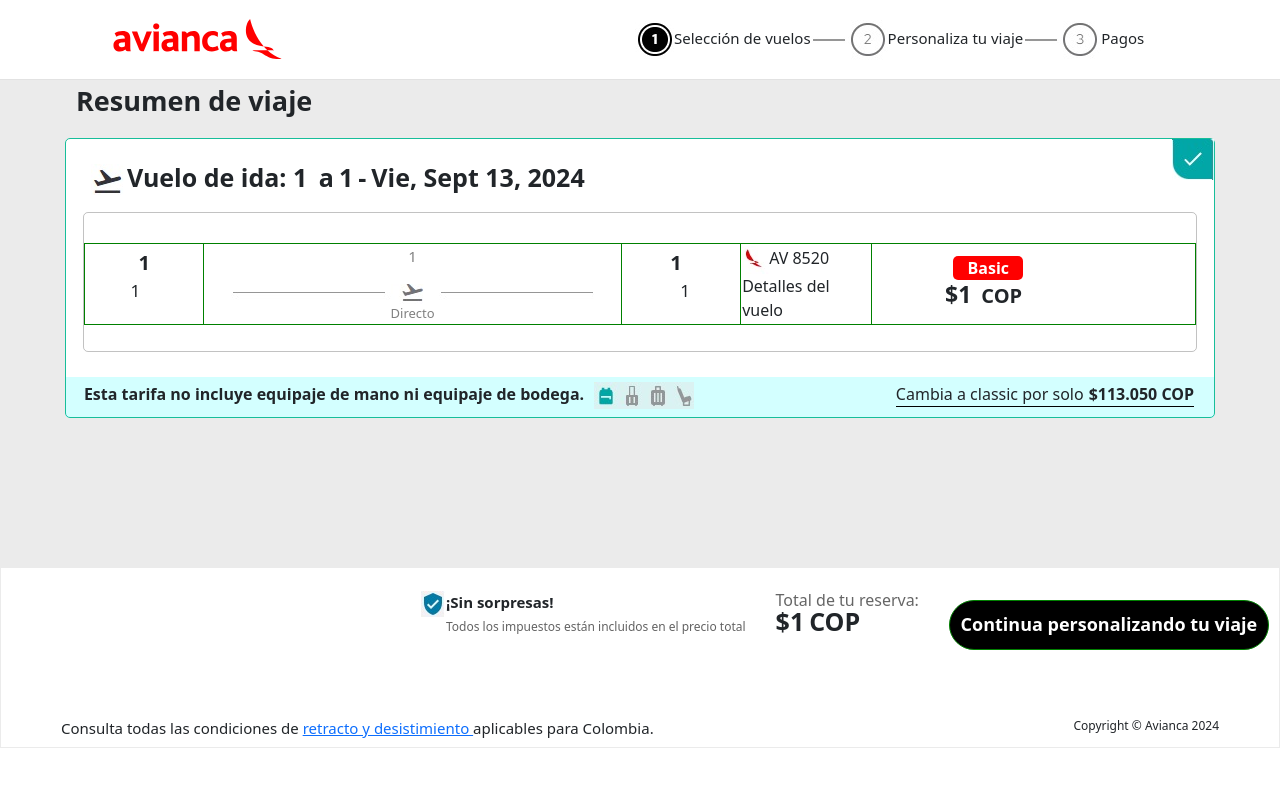
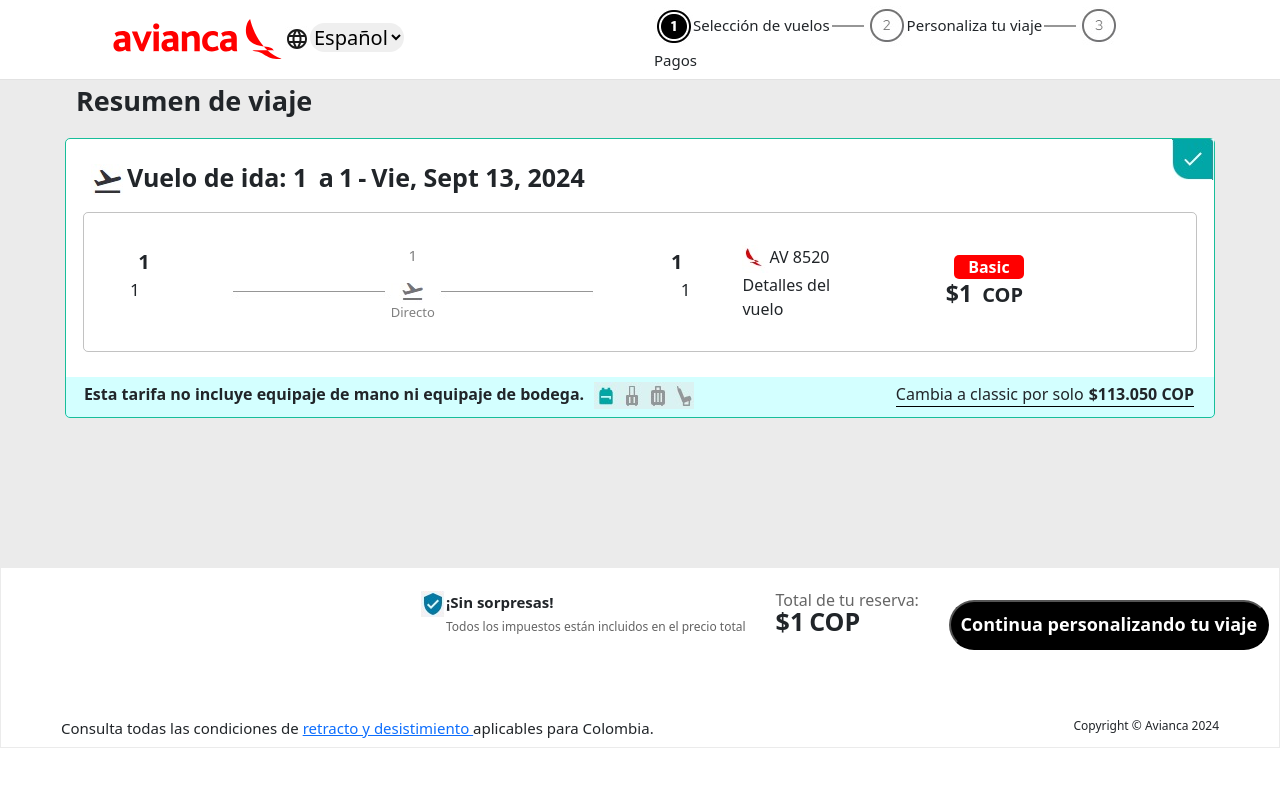
Before and after one commit to proyectosoftware-max/aerolinea, a React (Vite) app: page /resumen/1/1/1/1/1/1/1/1/1/1 in a window 1280 px wide. Shown: the top 786 px of the page. Built offline with nearby package versions, Linux system fonts and the light colour scheme.

Commit message:
Proyecto aerolinea

```diff
--- a/src/Css/accordion.css
+++ b/src/Css/accordion.css
@@ -178,6 +178,6 @@
 .contenedor_popoverAccordion{
   padding-top: 20px;
   padding-bottom: 20px;
-  border-top: 1px solid black;
+  border-top: 1px solid rgba(0, 0, 0, 0.247);
 
 }
--- a/src/Css/navBar.css
+++ b/src/Css/navBar.css
@@ -2,9 +2,9 @@
     background-color: white;
     height: 80px;
     transition: opacity 0.3s ease, transform 0.3s ease;
-    -webkit-box-shadow: -4px 7px 18px 0px rgba(0,0,0,0.1);
--moz-box-shadow: -4px 7px 18px 0px rgba(0,0,0,0.1);
-box-shadow: -4px 7px 18px 0px rgba(0,0,0,0.1);
+    -webkit-box-shadow: -4px 7px 18px 0px rgba(0, 0, 0, 0.1);
+    -moz-box-shadow: -4px 7px 18px 0px rgba(0, 0, 0, 0.1);
+    box-shadow: -4px 7px 18px 0px rgba(0, 0, 0, 0.1);
 }
 
 .navbarModificarBusqueda {
@@ -14,13 +14,13 @@
     border-bottom-right-radius: 10px;
     width: 90%;
     margin: 0 auto;
-    -webkit-box-shadow: -4px 7px 18px 0px rgba(0,0,0,0.1);
--moz-box-shadow: -4px 7px 18px 0px rgba(0,0,0,0.1);
-box-shadow: -4px 7px 18px 0px rgba(0,0,0,0.1);
+    -webkit-box-shadow: -4px 7px 18px 0px rgba(0, 0, 0, 0.1);
+    -moz-box-shadow: -4px 7px 18px 0px rgba(0, 0, 0, 0.1);
+    box-shadow: -4px 7px 18px 0px rgba(0, 0, 0, 0.1);
 
 }
 
-.logo{
+.logo {
     margin-left: 70px;
 }
 
@@ -29,7 +29,8 @@
     background-color: white;
     border-bottom: 1px solid rgba(128, 128, 128, 0.233);
 }
-.imagenAviancaPasos{
+
+.imagenAviancaPasos {
     margin-left: 50px;
 }
 
@@ -50,20 +51,20 @@
 
 .nav1 {
 
-    margin-left: 300px;
+    margin-left: 200px;
     font-size: 18px;
 
 }
 
-.label_seleccion{
+.label_seleccion {
     font-size: 15px;
 }
 
-.label_viaje{
+.label_viaje {
     font-size: 15px;
 }
 
-.label_pago{
+.label_pago {
     font-size: 15px;
 }
 
@@ -141,13 +142,13 @@
 
 
 .fondoPaso1 {
-    background-color:rgb(255, 255, 255);
+    background-color: rgb(255, 255, 255);
     margin: 0 auto;
     margin-top: 200px;
     width: 87%;
 }
 
-.fondoContenido{
+.fondoContenido {
     background-color: white;
     width: 90%;
     overflow: visible;
@@ -156,15 +157,15 @@
 
 
 
-.td_ciudad{
+.td_ciudad {
     width: 50%;
 }
 
-.input_ciudad{
+.input_ciudad {
     display: flex;
 }
 
-.div_ciudadOrigen{
+.div_ciudadOrigen {
     position: absolute;
     margin-top: 150px;
     margin-left: 100px;
@@ -176,7 +177,7 @@
 
 }
 
-.div_ciudadDestino{
+.div_ciudadDestino {
     position: absolute;
     margin-top: 150px;
     border-radius: 5px;
@@ -191,7 +192,6 @@
     list-style-type: none;
     padding: 0;
     margin: 0;
-    background-color: green;
     position: fixed;
 }
 
@@ -209,21 +209,21 @@
     color: white
 }
 
-.label_aeropuerto{
+.label_aeropuerto {
     font-size: 14px;
 
 }
 
-.label_abreviatura{
+.label_abreviatura {
     margin-left: 15px;
 }
 
-.td_botonBuscar{
+.td_botonBuscar {
     width: 12%;
 }
 
 
-.botonBuscar{
+.botonBuscar {
     background-color: black;
     color: white;
     font-size: 20px;
@@ -267,7 +267,7 @@
 
 
 
-.datepicker{
+.datepicker {
     margin-top: -15px !important;
 
 }
@@ -283,18 +283,18 @@
     background-color: white;
 }
 
-.botonPasajeros{
+.botonPasajeros {
     background-color: black;
     color: white;
     width: 90%;
     margin: 0 auto;
     border-radius: 30px;
     font-size: 13px;
-   padding-top : 10px;
+    padding-top: 10px;
     padding-bottom: 10px;
 }
 
-.p_pasajeros{
+.p_pasajeros {
     font-size: 25px;
     font-weight: bold;
     margin-top: 25px;
@@ -305,7 +305,7 @@
 
 
 
-.botonCerrarPasajeros{
+.botonCerrarPasajeros {
     border: none;
     margin-top: 20px;
     margin-right: 20px;
@@ -314,17 +314,17 @@
 
 }
 
-.contenedorPasajeros{
+.contenedorPasajeros {
     margin-top: 15px !important;
 }
 
-.tituloPasajero{
+.tituloPasajero {
 
     font-size: 18px;
 
 }
 
-.subtituloPasajero{
+.subtituloPasajero {
     margin-top: -20px;
     margin-bottom: 20px;
     font-size: 15px;
@@ -333,7 +333,7 @@
 }
 
 
-#filled-number{
+#filled-number {
     width: 280px;
     height: 10px;
     font-size: 23px;
@@ -342,7 +342,7 @@
     background-color: white;
 }
 
-.p_salida{
+.p_salida {
     padding-top: 20px;
     margin-left: 25px;
     font-weight: bold;
--- a/src/Css/resumen.css
+++ b/src/Css/resumen.css
@@ -123,7 +123,6 @@
     width: 320px;
     height: 50px;
     border-radius: 30px;
-    border: 1px solid green;
     font-size: 18px;
     font-weight: bold;
     background-color: black;
--- a/src/componentes/MenuNavBar.jsx
+++ b/src/componentes/MenuNavBar.jsx
@@ -21,11 +21,13 @@
 import IconButton from '@mui/material/IconButton';
 import CloseIcon from '@mui/icons-material/Close';
 import Typography from '@mui/material/Typography';
+import { Select, MenuItem, FormControl, InputLabel } from '@mui/material';
 import Popover from '@mui/material/Popover';
 import dayjs from 'dayjs';
 import uno from '../material/1.jpg';
 import dos from '../material/2.jpg';
 import tres from '../material/3.jpg';
+import icono_idioma from '../material/icono_idioma.jpg';
 
 
 
@@ -54,6 +56,11 @@
   const [anchorEl, setAnchorEl] = React.useState(null);
   const [adulto, setAdulto] = useState(1);
   const [inputAdulto, setInputAdulto] = useState(1);
+  const [language, setLanguage] = useState('Español');
+
+  const idioma = (event) => {
+    setLanguage(event.target.value);
+  };
 
 
 
@@ -421,7 +428,13 @@
         <Container className='container1'>
           <Navbar.Brand href="" className='navbar-brand'>
             <img src={logo}  className='logo' />
-          </Navbar.Brand>
+            <img src={icono_idioma}/>
+            <select style={{border:'none', outline:'none', borderRadius:'300px'}} value={language} onChange={idioma}>
+           <option style={{border:'none'}}>Español</option>
+           <option style={{border:'none'}}>Inglés</option>
+          </select>
+
+        </Navbar.Brand>
           <Navbar.Collapse id="bascic navbar-nav">
             <Nav className='flex-column'>
               <div className="nav1" >
--- a/src/componentes/MenuNavBarPasos.jsx
+++ b/src/componentes/MenuNavBarPasos.jsx
@@ -1,8 +1,10 @@
 import { Container, Navbar, Nav } from 'react-bootstrap';
+import { useState } from 'react';
 import logo from '../material/logo.png';
 import uno from '../material/1.jpg';
 import dos from '../material/2.jpg';
 import tres from '../material/3.jpg';
+import icono_idioma from '../material/icono_idioma.jpg';
 
 
 
@@ -12,6 +14,11 @@
 
 const MenuNavBar = () => {
 
+  const [language, setLanguage] = useState('Español');
+
+  const idioma = (event) => {
+    setLanguage(event.target.value);
+  };
 
 
 
@@ -22,6 +29,11 @@
       <Container className='container1'>
           <Navbar.Brand href="" className='navbar-brand'>
             <img src={logo}  className='logo' />
+            <img src={icono_idioma}/>
+            <select style={{border:'none', outline:'none', borderRadius:'300px'}} value={language} onChange={idioma}>
+           <option style={{border:'none'}}>Español</option>
+           <option style={{border:'none'}}>Inglés</option>
+          </select>
           </Navbar.Brand>
           <Navbar.Collapse id="bascic navbar-nav">
             <Nav className='flex-column'>
--- a/src/componentes/Resumen.jsx
+++ b/src/componentes/Resumen.jsx
@@ -115,13 +115,13 @@
           <table style={{ width: '100%', borderCollapse: 'collapse', marginTop: '30px' }}>
             <tbody>
               <tr>
-                <td style={{ width: '10%', textAlign: 'center', verticalAlign: 'middle', border: '1px solid green' }}>
+                <td style={{ width: '10%', textAlign: 'center', verticalAlign: 'middle' }}>
                   <div>
                     <label style={{ display: 'block', fontSize: '20px', fontWeight: 'bold' }}>{salida}</label>
                     <p style={{ marginRight: '18px', fontSize: '17px' }}>{ida}</p>
                   </div>
                 </td>
-                <td style={{ width: '35%', textAlign: 'center', border: '1px solid green' }}>
+                <td style={{ width: '35%', textAlign: 'center'}}>
                   <div style={{ marginTop: '-10px' }}>
                     <p style={{ marginTop: '10px', color: ' gray', fontSize: '15px' }}>{tiempo}</p>
                     <img src={raya_avion} alt="Avion" style={{ display: 'block', margin: '0 auto' }} />
@@ -129,13 +129,13 @@
 
                   </div>
                 </td>
-                <td style={{ width: '10%', textAlign: 'center', verticalAlign: 'middle', border: '1px solid green' }}>
+                <td style={{ width: '10%', textAlign: 'center', verticalAlign: 'middle' }}>
                   <div style={{ marginRight: '10px' }}>
                     <label style={{ display: 'block', fontSize: '20px', fontWeight: 'bold' }}>{llegada}</label>
                     <p style={{ marginLeft: '18px', fontSize: '17px' }}>{vuelta}</p>
                   </div>
                 </td>
-                <td style={{ width: '11%', border: '1px solid green' }}>
+                <td style={{ width: '11%'}}>
                   <div style={{}}>
                     <label style={{}}><img src={logoAviancaResumen}/>AV 8520</label><br />
                     <label style={{}}>
@@ -144,7 +144,7 @@
                     </label>
                   </div>
                 </td>
-                <td style={{ width: '25%', textAlign: 'center', verticalAlign: 'middle', border: '1px solid green' }}>
+                <td style={{ width: '25%', textAlign: 'center', verticalAlign: 'middle'}}>
                   <div style={{ marginLeft: '-100px' }}>
                     <label style={{ display: 'block', marginLeft: '180px', marginRight: '150px', marginBottom: '5px', textAlign: 'center', backgroundColor: 'red', color: 'white', borderRadius: '5px', fontWeight: 'bold', width: '70px' }}>Basic</label>
                     <label style={{ margin: 0, fontSize: '20px', fontWeight: 'bold', marginTop: '-15px' }}>
@@ -205,25 +205,25 @@
                         <Typography gutterBottom className='contenedor_popoverAccordion'>
 
                             <table style={{ textAlign: 'center', width: '100%' }}>
-                                <tr style={{ border: '1px solid green' }}  >
-                                    <td style={{ border: '1px solid green' }} rowSpan='3' > <img src={barraVertical} /></td>
-                                    <td style={{ border: '1px solid green' }}><label>{salida}</label><label>{origenNormal}</label><br />
+                                <tr   >
+                                    <td  rowSpan='3' > <img src={barraVertical} /></td>
+                                    <td ><label>{salida}</label><label>{origenNormal}</label><br />
                                         <label>{ao}</label></td>
-                                    <td style={{ border: '1px solid green' }}> <label>Operado por avianca</label><br />
+                                    <td > <label>Operado por avianca</label><br />
                                         <label>AV9332</label><label> AIRBUS A320</label>
                                     </td>
                                 </tr>
                                 <tr>
 
-                                    <td style={{ border: '1px solid green' }}>{tiempo}</td>
-                                    <td style={{ border: '1px solid green' }}></td>
+                                    <td >{tiempo}</td>
+                                    <td ></td>
                                 </tr>
 
                                 <tr>
 
-                                    <td style={{ border: '1px solid green' }}><label>{llegada}</label><label>{destinoNormal}</label><br />
+                                    <td ><label>{llegada}</label><label>{destinoNormal}</label><br />
                                         <label>{ad}</label></td>
-                                    <td style={{ border: '1px solid green' }}></td>
+                                    <td ></td>
                                 </tr>
                             </table>
 
@@ -252,7 +252,7 @@
           </label>
 
         <label className='label_boton'>
-          <button className='boton_continua' onClick={Paso2}>
+          <button className='boton_continua'>
           Continua personalizando tu viaje
         </button></label>
 
--- a/src/main.jsx
+++ b/src/main.jsx
@@ -1,7 +1,7 @@
 import { StrictMode } from 'react';
 import { createRoot } from 'react-dom/client';
 import App from './App.jsx';
-
+import './index.css'
 import 'bootstrap/dist/css/bootstrap.min.css';
 
 createRoot(document.getElementById('root')).render(
--- a/src/vite.config.js
+++ /dev/null
@@ -1,6 +0,0 @@
-import { defineConfig } from 'vite';
-import react from '@vitejs/plugin-react';
-
-export default defineConfig({
-  plugins: [react()],
-});
```
Also changed, not shown: src/App.jsx (+1 -9 lines), src/componentes/Paso1.jsx (+8 -8 lines), src/index.css (+8 -0 lines), src/material/icono_idioma.jpg (added). Lines whose indentation alone changed are shown as unchanged.
